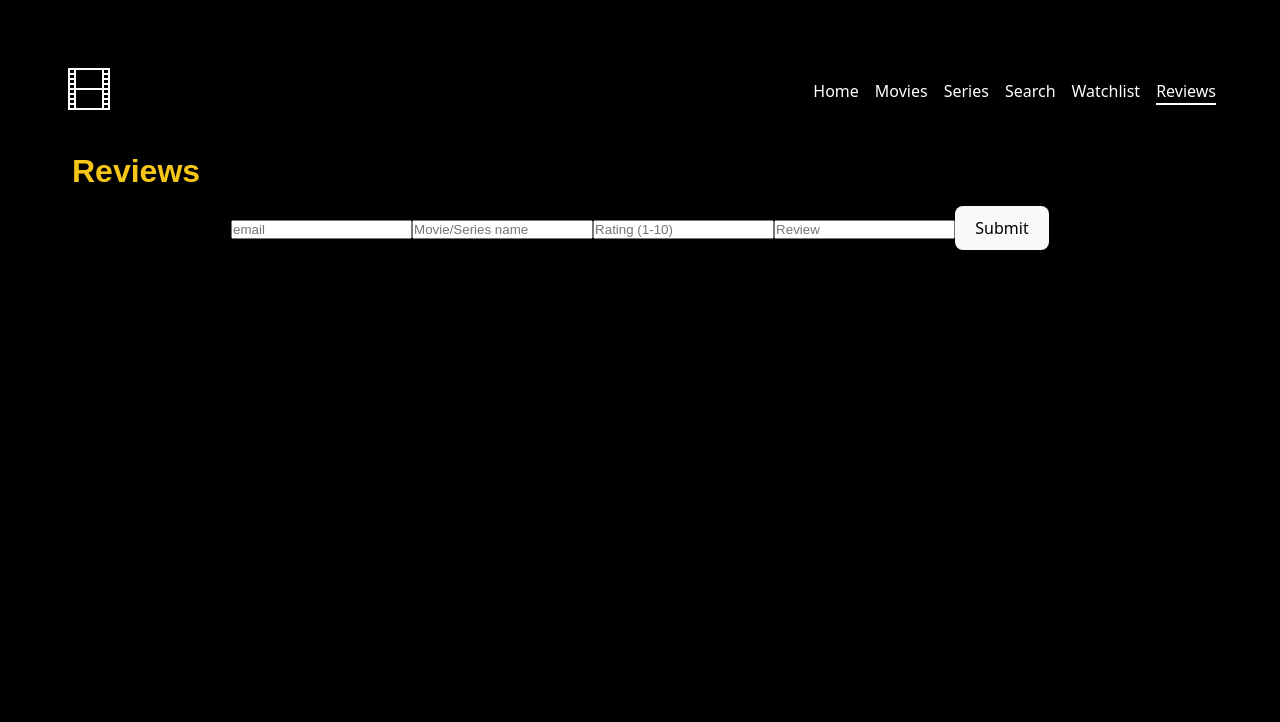
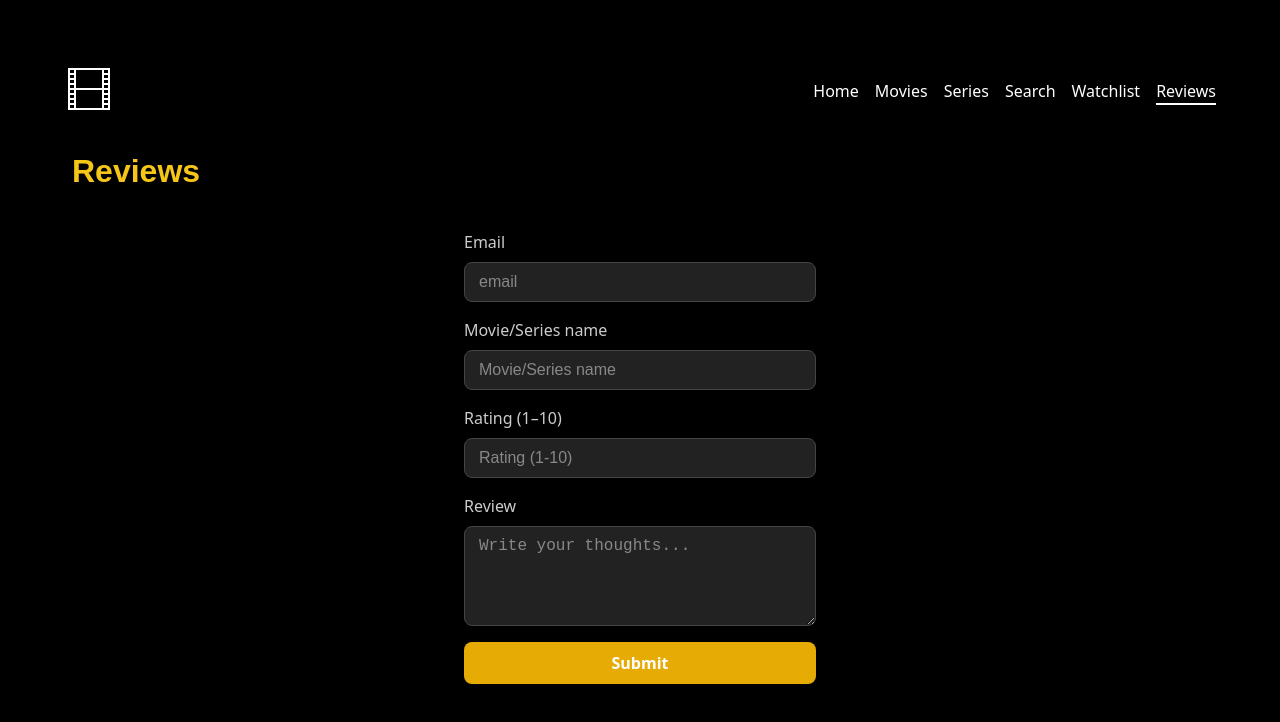
Before and after one commit to alitha1576/react-movie-app, a React app: page /reviews in a window 1280 px wide. Shown: the top 722 px of the page. Built offline with nearby package versions, Linux system fonts and the light colour scheme; the HTML template or start-up script is replaced by a standard one.

Commit message:
add styling to form on Reviews page

```diff
--- a/src/App.css
+++ b/src/App.css
@@ -131,13 +131,6 @@ nav li {
   transform: translateX(4px);
 }
 
-/* Chrome, Safari, Edge, Opera */
-input[type=number]::-webkit-inner-spin-button,
-input[type=number]::-webkit-outer-spin-button {
-  -webkit-appearance: none;
-  margin: 0;
-}
-
 @media screen and (max-width: 768px) {
   .sectionTitle {
     font-size: 1.5rem;
--- a/src/pages/Reviews.tsx
+++ b/src/pages/Reviews.tsx
@@ -1,4 +1,5 @@
 import { useForm, type SubmitHandler } from "react-hook-form";
+import "../styles/Form.css";
 
 type FormFields = {
   email: string;
@@ -18,7 +19,10 @@ export default function Review() {
     <>
       <h2 className="sectionTitle">Reviews</h2>
       <form action="" className="review" onSubmit={handleSubmit(onSubmit)}>
+        <label className="formLabel">
+          Email
           <input
+            className="formInput"
             {...register("email", {
               required: true,
               pattern: /^[a-zA-Z0-9._%+-]+@[a-zA-Z0-9.-]+\.[a-zA-Z]{2,}$/,
@@ -26,14 +30,22 @@ export default function Review() {
             type="text"
             placeholder="email"
           />
+        </label>
+        <label className="formLabel">
+          Movie/Series name
           <input
+            className="formInput"
             {...register("movie", {
               required: true,
             })}
             type="text"
             placeholder="Movie/Series name"
           />
+        </label>
+        <label className="formLabel">
+          Rating (1–10)
           <input
+            className="formInput"
             {...register("rating", {
               required: true,
               min: 1,
@@ -42,15 +54,21 @@ export default function Review() {
             type="number"
             placeholder="Rating (1-10)"
           />
-        <input
+        </label>
+        <label className="formLabel">
+          Review
+          <textarea
+            className="formTextarea"
             {...register("review", {
               required: true,
               minLength: 3,
             })}
-          type="text"
-          placeholder="Review"
+            placeholder="Write your thoughts..."
           />
-        <button type="submit">Submit</button>
+        </label>
+        <button className="submitButton" type="submit">
+          Submit
+        </button>
       </form>
     </>
   );
--- /dev/null
+++ b/src/styles/Form.css
@@ -0,0 +1,67 @@
+.review {
+    padding: 24px;
+    max-width: 400px;
+    margin: 0 auto;
+    border-radius: 16px;
+    display: flex;
+    flex-direction: column;
+    gap: 16px;
+    box-shadow: 0 0 20px rgba(0, 0, 0, 0.5);
+}
+
+.formLabel {
+    display: flex;
+    flex-direction: column;
+    font-size: 16px;
+    color: #ccc;
+    gap: 8px;
+    text-align: left;
+}
+
+.formInput,
+.formTextarea {
+    background-color: #222;
+    color: #fff;
+    border: 1px solid #444;
+    border-radius: 8px;
+    padding: 10px 14px;
+    font-size: 16px;
+    outline: none;
+}
+
+.formInput::placeholder,
+.formTextarea::placeholder {
+    color: #888;
+}
+
+.formInput:focus,
+.formTextarea:focus {
+    border-color: #f5c518;
+    box-shadow: 0 0 0 2px rgba(211, 180, 41, 0.5);
+}
+
+.formTextarea {
+    min-height: 100px;
+    resize: vertical; }
+
+.submitButton {
+    background-color: rgb(231, 171, 6);
+    color: white;
+    padding: 10px 16px;
+    border: none;
+    border-radius: 8px;
+    font-weight: 600;
+    font-size: 16px;
+    cursor: pointer;
+    transition: background-color 0.2s ease;
+}
+
+.submitButton:hover {
+    background-color: #ebbd02;
+}
+
+input[type=number]::-webkit-inner-spin-button,
+input[type=number]::-webkit-outer-spin-button {
+    -webkit-appearance: none;
+    margin: 0;
+}
```
Lines whose indentation alone changed are shown as unchanged.
